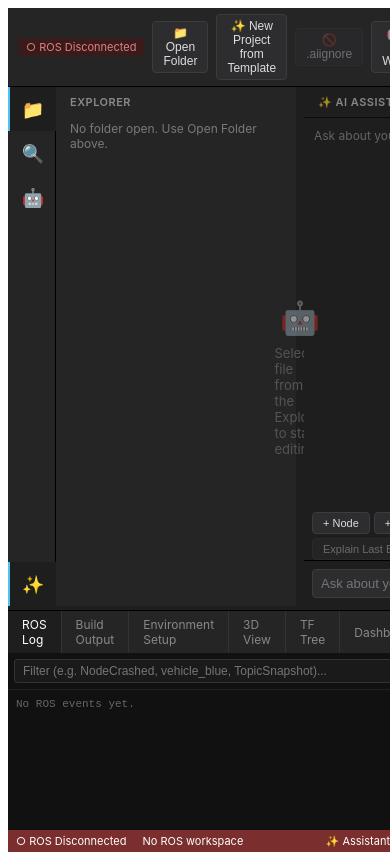
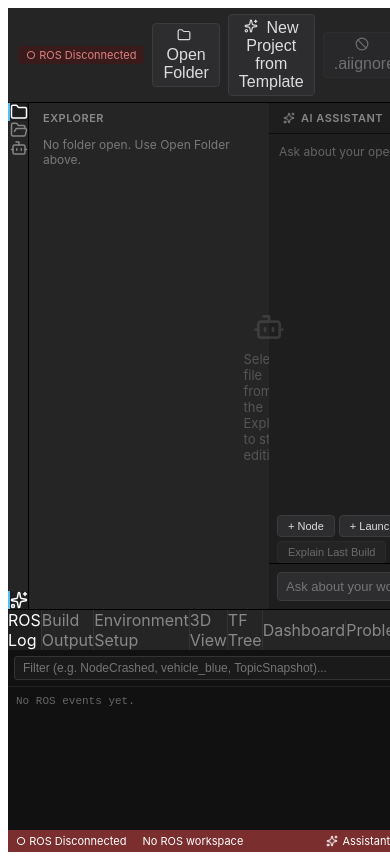
Before and after one commit to NEXE-sudo/robotics-studio, a React (Vite) app: page / in a window 390 px wide. Built offline with nearby package versions, Linux system fonts and the light colour scheme.

Commit message:
Refine UI icons and responsive sizing

```diff
--- a/src/App.css
+++ b/src/App.css
@@ -1,116 +1,64 @@
-.logo.vite:hover {
-  filter: drop-shadow(0 0 2em #747bff);
+/* Responsive base sizing for Robotics Studio IDE UI */
+:root {
+  /* Responsive font sizes using clamp(min, preferred, max) */
+  --font-xs: clamp(10px, 0.85vw, 12px);
+  --font-sm: clamp(11px, 0.95vw, 13px);
+  --font-base: clamp(12px, 1vw, 14px);
+  --font-md: clamp(13px, 1.1vw, 15px);
+  --font-lg: clamp(18px, 1.8vw, 22px);
+
+  /* Responsive spacing */
+  --spacing-xs: clamp(2px, 0.3vw, 4px);
+  --spacing-sm: clamp(4px, 0.5vw, 6px);
+  --spacing-base: clamp(8px, 0.8vw, 12px);
+  --spacing-md: clamp(12px, 1vw, 16px);
+  --spacing-lg: clamp(16px, 1.3vw, 20px);
+
+  /* Responsive component dimensions */
+  --activity-bar-width: clamp(40px, 4vw, 60px);
+  --activity-icon-size: clamp(14px, 1.5vw, 20px);
+  --tab-height: clamp(28px, 3vh, 40px);
+  --tab-font-size: clamp(11px, 1vw, 13px);
+  --toolbar-height: clamp(32px, 3.5vh, 44px);
+  --sidebar-default-width: clamp(200px, 18vw, 300px);
+  --bottom-panel-default-height: clamp(150px, 20vh, 300px);
+  --resizer-size: clamp(3px, 0.3vw, 5px);
+
+  /* Icon sizing for different contexts */
+  --icon-sm: clamp(12px, 1vw, 14px);
+  --icon-md: clamp(16px, 1.3vw, 18px);
+  --icon-lg: clamp(20px, 1.8vw, 24px);
 }
 
-.logo.react:hover {
-  filter: drop-shadow(0 0 2em #61dafb);
-}
-:root {
-  font-family: Inter, Avenir, Helvetica, Arial, sans-serif;
-  font-size: 16px;
-  line-height: 24px;
-  font-weight: 400;
-
-  color: #0f0f0f;
-  background-color: #f6f6f6;
-
-  font-synthesis: none;
-  text-rendering: optimizeLegibility;
-  -webkit-font-smoothing: antialiased;
-  -moz-osx-font-smoothing: grayscale;
-  -webkit-text-size-adjust: 100%;
+* {
+  box-sizing: border-box;
 }
 
-.container {
+html,
+body {
   margin: 0;
-  padding-top: 10vh;
-  display: flex;
-  flex-direction: column;
-  justify-content: center;
-  text-align: center;
+  padding: 0;
+  font-family:
+    -apple-system, BlinkMacSystemFont, "Segoe UI", system-ui, sans-serif;
+  font-size: var(--font-base);
+  line-height: 1.5;
 }
 
-.logo {
-  height: 6em;
-  padding: 1.5em;
-  will-change: filter;
-  transition: 0.75s;
+/* Scrollbar styling */
+::-webkit-scrollbar {
+  width: 10px;
+  height: 10px;
 }
 
-.logo.tauri:hover {
-  filter: drop-shadow(0 0 2em #24c8db);
+::-webkit-scrollbar-thumb {
+  background: #3e3e42;
+  border-radius: 5px;
 }
 
-.row {
-  display: flex;
-  justify-content: center;
+::-webkit-scrollbar-thumb:hover {
+  background: #55555a;
 }
 
-a {
-  font-weight: 500;
-  color: #646cff;
-  text-decoration: inherit;
+::-webkit-scrollbar-track {
+  background: transparent;
 }
-
-a:hover {
-  color: #535bf2;
-}
-
-h1 {
-  text-align: center;
-}
-
-input,
-button {
-  border-radius: 8px;
-  border: 1px solid transparent;
-  padding: 0.6em 1.2em;
-  font-size: 1em;
-  font-weight: 500;
-  font-family: inherit;
-  color: #0f0f0f;
-  background-color: #ffffff;
-  transition: border-color 0.25s;
-  box-shadow: 0 2px 2px rgba(0, 0, 0, 0.2);
-}
-
-button {
-  cursor: pointer;
-}
-
-button:hover {
-  border-color: #396cd8;
-}
-button:active {
-  border-color: #396cd8;
-  background-color: #e8e8e8;
-}
-
-input,
-button {
-  outline: none;
-}
-
-#greet-input {
-  margin-right: 5px;
-}
-
-@media (prefers-color-scheme: dark) {
-  :root {
-    color: #f6f6f6;
-    background-color: #2f2f2f;
-  }
-
-  a:hover {
-    color: #24c8db;
-  }
-
-  input,
-  button {
-    color: #ffffff;
-    background-color: #0f0f0f98;
-  }
-  button:active {
-    background-color: #0f0f0f69;
-  }
-}
--- a/src/App.tsx
+++ b/src/App.tsx
@@ -13,6 +13,25 @@ import {
   parseKeybinding,
   keyEventMatches,
 } from "./keybindings";
+import {
+  X,
+  Sparkles,
+  Bot,
+  Folder,
+  FolderOpen,
+  FileText,
+  Ban,
+  Save,
+  Rocket,
+  Hammer,
+  RotateCw,
+  Play,
+  Square,
+  Settings2,
+  LoaderCircle,
+  ChevronDown,
+  ChevronUp,
+} from "lucide-react";
 
 interface FileEntry {
   name: string;
@@ -132,14 +151,27 @@ function FileTree({
           <div key={entry.path}>
             <div
               className={`file-row ${activeFilePath === entry.path ? "active" : ""}`}
-              style={{ paddingLeft: 16 + depth * 14 }}
+              style={{
+                paddingLeft: 16 + depth * 14,
+                display: "flex",
+                alignItems: "center",
+                gap: 6,
+              }}
               onClick={() =>
                 entry.is_dir
                   ? onToggleFolder(entry.path)
                   : onOpenFile(entry.path, entry.name)
               }
             >
-              <span>{entry.is_dir ? (isExpanded ? "📂" : "📁") : "📄"}</span>
+              {entry.is_dir ? (
+                isExpanded ? (
+                  <FolderOpen size={16} style={{ flexShrink: 0 }} />
+                ) : (
+                  <Folder size={16} style={{ flexShrink: 0 }} />
+                )
+              ) : (
+                <FileText size={16} style={{ flexShrink: 0 }} />
+              )}
               <span>{entry.name}</span>
             </div>
             {entry.is_dir && isExpanded && childrenByPath[entry.path] && (
@@ -694,7 +726,7 @@ function App() {
       setBuilding(false);
       setBuildOutput((prev) => [
         ...prev,
-        event.payload ? "✅ Build succeeded" : "❌ Build failed",
+        event.payload ? "[✓ Build succeeded]" : "[✗ Build failed]",
       ]);
     });
 
@@ -769,14 +801,9 @@ function App() {
       }}
     >
       <style>{`
-        * { box-sizing: border-box; }
-        ::-webkit-scrollbar { width: 10px; height: 10px; }
-        ::-webkit-scrollbar-thumb { background: #3e3e42; border-radius: 5px; }
-        ::-webkit-scrollbar-thumb:hover { background: #55555a; }
-        ::-webkit-scrollbar-track { background: transparent; }
         .ide-btn {
           background: #2d2d30; color: #ddd; border: 1px solid #3c3c3c;
-          border-radius: 4px; padding: 4px 10px; font-size: 12px; cursor: pointer;
+          border-radius: 4px; padding: 4px 10px; font-size: var(--font-sm); cursor: pointer;
           transition: background 0.12s, border-color 0.12s;
         }
         .ide-btn:hover { background: #3a3a3d; border-color: #4fc3f7; }
@@ -785,38 +812,44 @@ function App() {
         .ide-btn.primary { border-color: #4fc3f7; color: #4fc3f7; }
         .ide-btn.danger:hover { border-color: #e08080; color: #e08080; }
         .activity-icon {
-          width: 48px; height: 44px; display: flex; align-items: center;
-          justify-content: center; font-size: 18px; cursor: pointer;
+          width: var(--activity-bar-width); height: auto; aspect-ratio: 1;
+          display: flex; align-items: center; justify-content: center;
+          font-size: var(--activity-icon-size); cursor: pointer;
           color: #858585; border-left: 2px solid transparent; position: relative;
         }
         .activity-icon:hover { color: #fff; }
         .activity-icon.active { color: #fff; border-left: 2px solid #4fc3f7; background: #1e1e1e; }
         .file-row {
-          padding: 3px 10px 3px 16px; font-size: 13px; cursor: pointer;
-          display: flex; align-items: center; gap: 6px; white-space: nowrap;
+          padding: var(--spacing-xs) var(--spacing-base) var(--spacing-xs) var(--spacing-lg);
+          font-size: var(--font-md); cursor: pointer;
+          display: flex; align-items: center; gap: var(--spacing-sm); white-space: nowrap;
           border-left: 2px solid transparent;
         }
         .file-row:hover { background: #2a2d2e; }
         .file-row.active { background: #37373d; border-left: 2px solid #4fc3f7; }
         .tab {
-          display: flex; align-items: center; gap: 6px; padding: 0 8px 0 12px;
-          height: 34px; font-size: 12.5px; cursor: pointer; white-space: nowrap;
-          border-right: 1px solid #1e1e1e; color: #969696; position: relative; flex-shrink: 0;
+          display: flex; align-items: center; gap: var(--spacing-sm);
+          padding: 0 var(--spacing-md) 0 var(--spacing-lg);
+          height: var(--tab-height); font-size: var(--tab-font-size); cursor: pointer;
+          white-space: nowrap; border-right: 1px solid #1e1e1e;
+          color: #969696; position: relative; flex-shrink: 0;
         }
         .tab.active { background: #1e1e1e; color: #fff; }
         .tab:hover { color: #fff; }
         .tab-close {
-          width: 16px; height: 16px; border-radius: 3px; display: flex;
-          align-items: center; justify-content: center; font-size: 12px; opacity: 0.6;
+          width: var(--icon-sm); height: var(--icon-sm); border-radius: 3px;
+          display: flex; align-items: center; justify-content: center;
+          opacity: 0.6; flex-shrink: 0;
         }
         .tab-close:hover { background: #4a4a4d; opacity: 1; }
-        .resizer-v { width: 4px; cursor: col-resize; flex-shrink: 0; background: transparent; }
+        .resizer-v { width: var(--resizer-size); cursor: col-resize; flex-shrink: 0; background: transparent; }
         .resizer-v:hover, .resizer-v:active { background: #4fc3f7; }
-        .resizer-h { height: 4px; cursor: row-resize; flex-shrink: 0; background: transparent; }
+        .resizer-h { height: var(--resizer-size); cursor: row-resize; flex-shrink: 0; background: transparent; }
         .resizer-h:hover, .resizer-h:active { background: #4fc3f7; }
         .bottom-tab {
-          padding: 6px 14px; font-size: 12px; cursor: pointer; user-select: none;
-          border-right: 1px solid #333; display: flex; align-items: center; gap: 6px;
+          padding: var(--spacing-sm) var(--spacing-md); font-size: var(--font-sm);
+          cursor: pointer; user-select: none; border-right: 1px solid #333;
+          display: flex; align-items: center; gap: var(--spacing-sm);
         }
         .bottom-tab.active { background: #1e1e1e; color: #fff; }
         .bottom-tab:not(.active) { color: #888; }
@@ -863,10 +896,11 @@ function App() {
           {rosConnected ? "● ROS Connected" : "○ ROS Disconnected"}
         </span>
         <button className="ide-btn" onClick={pickFolder}>
-          📁 Open Folder
+          <Folder size={14} style={{ marginRight: 4 }} /> Open Folder
         </button>
         <button className="ide-btn" onClick={() => setNewProjectOpen(true)}>
-          ✨ New Project from Template
+          <Sparkles size={14} style={{ marginRight: 4 }} /> New Project from
+          Template
         </button>
         <button
           className="ide-btn"
@@ -878,13 +912,24 @@ function App() {
               : "Open a folder first"
           }
         >
-          🚫 .aiignore
+          <Ban size={14} style={{ marginRight: 4 }} /> .aiignore
         </button>
         <button className="ide-btn" onClick={pickRosWorkspace}>
-          🤖 {rosWorkspacePath ? "Workspace Set" : "Select ROS Workspace"}
+          <Bot size={14} style={{ marginRight: 4 }} />{" "}
+          {rosWorkspacePath ? "Workspace Set" : "Select ROS Workspace"}
         </button>
         <button onClick={initializeRosEnvironment} disabled={initializing}>
-          {initializing ? "⏳ Setting up..." : "🚀 Initialize ROS Environment"}
+          {initializing ? (
+            <>
+              <Rocket size={14} style={{ marginRight: 4, display: "inline" }} />{" "}
+              Setting up...
+            </>
+          ) : (
+            <>
+              <Rocket size={14} style={{ marginRight: 4, display: "inline" }} />{" "}
+              Initialize ROS Environment
+            </>
+          )}
         </button>
         <div
           style={{ width: 1, height: 20, background: "#444", margin: "0 4px" }}
@@ -894,7 +939,17 @@ function App() {
           onClick={triggerBuild}
           disabled={building}
         >
-          {building ? "⏳ Building…" : "🔨 Build"}
+          {building ? (
+            <>
+              <Hammer size={14} style={{ marginRight: 4, display: "inline" }} />{" "}
+              Building…
+            </>
+          ) : (
+            <>
+              <Hammer size={14} style={{ marginRight: 4, display: "inline" }} />{" "}
+              Build
+            </>
+          )}
         </button>
         <select
           value={worldPath ?? "default"}
@@ -911,13 +966,13 @@ function App() {
           <option value="custom">Custom World...</option>
         </select>
         <button className="ide-btn" onClick={startSim}>
-          ▶️ Start Sim
+          <Play size={14} style={{ marginRight: 4 }} /> Start Sim
         </button>
         <button className="ide-btn danger" onClick={stopSim}>
-          ⏹ Stop Sim
+          <Square size={14} style={{ marginRight: 4 }} /> Stop Sim
         </button>
         <button className="ide-btn" onClick={resetSim}>
-          🔄 Reset Sim
+          <RotateCw size={14} style={{ marginRight: 4 }} /> Reset Sim
         </button>
         <div style={{ flex: 1 }} />
         <button
@@ -927,7 +982,7 @@ function App() {
             !activeFile || activeFile.content === activeFile.savedContent
           }
         >
-          💾 Save
+          <Save size={14} style={{ marginRight: 4 }} /> Save
         </button>
       </div>
 
@@ -936,7 +991,7 @@ function App() {
         {/* Activity bar */}
         <div
           style={{
-            width: 48,
+            width: "var(--activity-bar-width)",
             background: "#252526",
             borderRight: "1px solid #000",
             display: "flex",
@@ -955,10 +1010,10 @@ function App() {
               setSidebarCollapsed(false);
             }}
           >
-            📁
+            <Folder size={18} style={{ width: "var(--icon-md)", height: "var(--icon-md)" }} />
           </div>
           <div className="activity-icon" title="Search">
-            🔍
+            <FolderOpen size={18} style={{ width: "var(--icon-md)", height: "var(--icon-md)" }} />
           </div>
           <div
             className={`activity-icon ${
@@ -971,7 +1026,7 @@ function App() {
               setSidebarCollapsed(false);
             }}
           >
-            🤖
+            <Bot size={18} style={{ width: "var(--icon-md)", height: "var(--icon-md)" }} />
           </div>
           <div style={{ flex: 1 }} />
           <div
@@ -979,7 +1034,7 @@ function App() {
             title="AI Assistant"
             onClick={() => setChatCollapsed((c) => !c)}
           >
-            ✨
+            <Sparkles size={18} style={{ width: "var(--icon-md)", height: "var(--icon-md)" }} />
           </div>
         </div>
 
@@ -1163,19 +1218,35 @@ function App() {
                   onClick={() => setActiveFilePath(f.path)}
                   title={f.path}
                 >
-                  <span>📄</span>
+                  <FileText size={14} style={{ flexShrink: 0 }} />
                   <span>{f.name}</span>
-                  <span
+                  <div
                     className="tab-close"
                     onClick={(e) => closeTab(f.path, e)}
+                    style={{
+                      display: "flex",
+                      alignItems: "center",
+                      justifyContent: "center",
+                      cursor: "pointer",
+                    }}
                   >
-                    {dirty ? "●" : "✕"}
-                  </span>
+                    {dirty ? (
+                      <span style={{ fontSize: 8, opacity: 0.8 }}>●</span>
+                    ) : (
+                      <X size={12} />
+                    )}
+                  </div>
                 </div>
               );
             })}
             {openFiles.length === 0 && (
-              <div style={{ padding: "8px 14px", fontSize: 12, opacity: 0.4 }}>
+              <div
+                style={{
+                  padding: "var(--spacing-base) var(--spacing-lg)",
+                  fontSize: "var(--font-sm)",
+                  opacity: 0.4,
+                }}
+              >
                 No files open
               </div>
             )}
@@ -1213,7 +1284,9 @@ function App() {
                   gap: 8,
                 }}
               >
-                <div style={{ fontSize: 32, opacity: 0.5 }}>🤖</div>
+                <div style={{ opacity: 0.5, display: "flex", alignItems: "center", justifyContent: "center" }}>
+                  <Bot size={32} />
+                </div>
                 <div>Select a file from the Explorer to start editing</div>
               </div>
             )}
@@ -1248,18 +1321,22 @@ function App() {
                   justifyContent: "space-between",
                 }}
               >
-                <span>✨ AI Assistant</span>
+                <span style={{ display: "flex", alignItems: "center", gap: 6 }}>
+                  <Sparkles size={12} />
+                  <span>AI Assistant</span>
+                </span>
                 <span
-                  style={{ cursor: "pointer", opacity: 0.7, fontSize: 11 }}
+                  style={{ cursor: "pointer", opacity: 0.7, fontSize: 11, display: "flex", alignItems: "center", gap: 4 }}
                   onClick={() => setSettingsOpen(true)}
                 >
-                  ⚙️ Settings
+                  <Settings2 size={12} />
+                  <span>Settings</span>
                 </span>
                 <span
-                  style={{ cursor: "pointer", opacity: 0.7 }}
+                  style={{ cursor: "pointer", opacity: 0.7, display: "flex", alignItems: "center" }}
                   onClick={() => setChatCollapsed(true)}
                 >
-                  ✕
+                  <X size={12} />
                 </span>
               </div>
               <div
@@ -1305,7 +1382,7 @@ function App() {
                           style={{ marginTop: 6, fontSize: 11 }}
                           onClick={() => saveGeneratedCode(codeMatch[1], isXml)}
                         >
-                          💾 Save to file
+                          <Save size={12} style={{ marginRight: 4 }} /> Save to file
                         </button>
                       )}
                     </div>
@@ -1456,7 +1533,10 @@ function App() {
                     </>
                   )}
                   {tab === "environment" && (
-                    <>Environment Setup{initializing && <span>⏳</span>}</>
+                    <span style={{ display: "inline-flex", alignItems: "center", gap: 4 }}>
+                      Environment Setup
+                      {initializing && <LoaderCircle size={12} style={{ animation: "spin 1s linear infinite" }} />}
+                    </span>
                   )}
                   {activeTab === "dashboard" && (
                     <div style={{ padding: 12, fontSize: 12 }}>
@@ -1510,7 +1590,10 @@ function App() {
                     </div>
                   )}
                   {tab === "build" && (
-                    <>Build Output{building && <span>⏳</span>}</>
+                    <span style={{ display: "inline-flex", alignItems: "center", gap: 4 }}>
+                      Build Output
+                      {building && <LoaderCircle size={12} style={{ animation: "spin 1s linear infinite" }} />}
+                    </span>
                   )}
                   {tab === "sim" && "3D View"}
                   {tab === "tf" && "TF Tree"}
@@ -1525,11 +1608,13 @@ function App() {
                   fontSize: 13,
                   cursor: "pointer",
                   opacity: 0.6,
+                  display: "flex",
+                  alignItems: "center",
                 }}
                 title="Close panel (⌘`)"
                 onClick={() => setBottomCollapsed(true)}
               >
-                ⌄
+                <ChevronDown size={14} />
               </span>
             </div>
 
@@ -1689,10 +1774,12 @@ function App() {
             color: "#888",
             cursor: "pointer",
             flexShrink: 0,
+            gap: 6,
           }}
           onClick={() => setBottomCollapsed(false)}
         >
-          ⌃ Show panel (ROS Log · Build Output · Environment · 3D View)
+          <ChevronUp size={12} />
+          <span>Show panel (ROS Log · Build Output · Environment · 3D View)</span>
         </div>
       )}
 
@@ -1719,7 +1806,12 @@ function App() {
             ? `Workspace: ${rosWorkspacePath}`
             : "No ROS workspace"}
         </div>
-        {building && <div className="status-item">⏳ Building…</div>}
+        {building && (
+          <div className="status-item" style={{ display: "inline-flex", alignItems: "center", gap: 4 }}>
+            <LoaderCircle size={12} style={{ animation: "spin 1s linear infinite" }} />
+            Building…
+          </div>
+        )}
         <div style={{ flex: 1 }} />
         {dirtyCount > 0 && (
           <div className="status-item">{dirtyCount} unsaved</div>
@@ -1732,16 +1824,19 @@ function App() {
           <div
             className="status-item"
             title="This file matches a pattern in .aiignore and is excluded from AI context"
-            style={{ color: "#e0b050" }}
+            style={{ color: "#e0b050", display: "inline-flex", alignItems: "center", gap: 4 }}
           >
-            🚫 AI-ignored
+            <Ban size={12} />
+            AI-ignored
           </div>
         )}
         <div
           className="status-item clickable"
           onClick={() => setChatCollapsed((c) => !c)}
+          style={{ display: "inline-flex", alignItems: "center", gap: 4 }}
         >
-          ✨ Assistant
+          <Sparkles size={12} />
+          Assistant
         </div>
       </div>
 
@@ -1768,12 +1863,14 @@ function App() {
         >
           <div
             style={{
-              display: "inline-block",
+              display: "inline-flex",
+              alignItems: "center",
+              justifyContent: "center",
               animation: "spin 1s linear infinite",
               fontSize: 14,
             }}
           >
-            ⚙️
+            <Settings2 size={14} />
           </div>
           <div style={{ flex: 1, minWidth: 0 }}>
             <div style={{ marginBottom: 4, fontWeight: 600, color: "#4fc3f7" }}>
@@ -1807,7 +1904,7 @@ function App() {
               e.currentTarget.style.opacity = "0.6";
             }}
           >
-            ✕
+            <X size={14} />
           </button>
         </div>
       )}
```
Also changed, not shown: src/components/EmptyState.tsx (+66 -11 lines), src/components/NewProjectModal.tsx (+24 -6 lines), src/components/RobotView.tsx (+10 -6 lines), src/components/Settings.tsx (+20 -6 lines), src/components/TFTree.tsx (+6 -1 lines), src/components/ToastContainer.tsx (+44 -10 lines).
